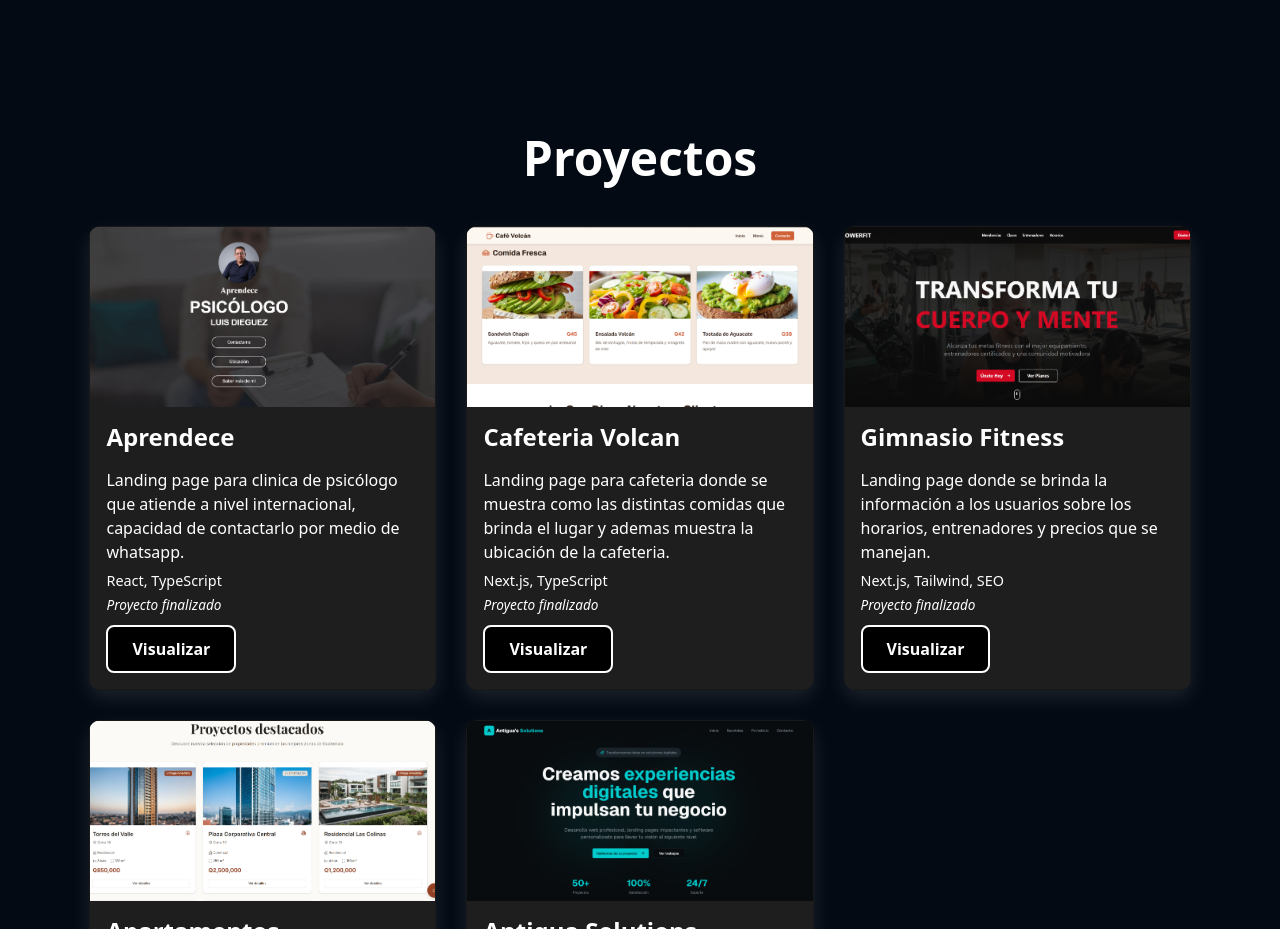
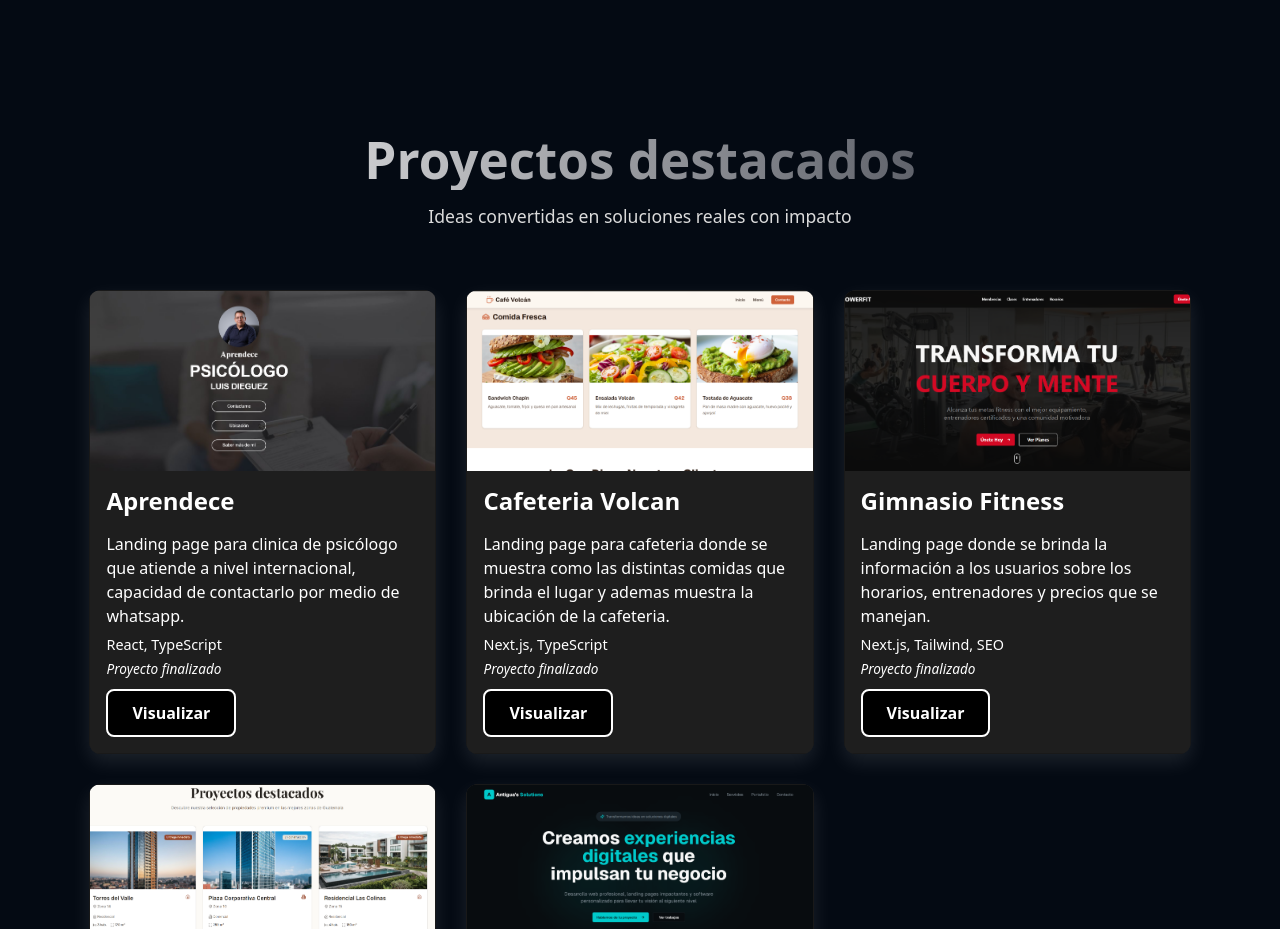
Before and after one commit to daniel-dieguez/portfolio-daniel-dieguez, a React (Create React App) app: page / in a window 1280 px wide. Shown: the part 2300-3229 px from the top of the page. Built offline with nearby package versions, Linux system fonts and the light colour scheme.

Commit message:
[update] se mojoro el estil

```diff
--- a/src/css/proyectos.module.css
+++ b/src/css/proyectos.module.css
@@ -8,11 +8,23 @@
 }
 
 .principalTitle {
-  font-size: 3rem;
-  font-weight: 700;
-  margin-bottom: 40px;
+  font-size: 3.2rem;
+  font-weight: 800;
   text-align: center;
-  color: white;
+  margin-bottom: 12px;
+
+  background: linear-gradient(90deg, #ffffff, #2b2f3a);
+  -webkit-background-clip: text;
+  -webkit-text-fill-color: transparent;
+}
+
+.principalSubtitle {
+  text-align: center;
+  font-size: 1.1rem;
+  color: #dbdbdb;
+  max-width: 600px;
+  margin: 0 auto 60px auto;
+  line-height: 1.6;
 }
 
 .projectsGrid {
--- a/src/pages/Proyectos.jsx
+++ b/src/pages/Proyectos.jsx
@@ -6,7 +6,13 @@ import proyectos from '../data/proyectos'
 export default function Proyectos() {
     return (
         <div className={style.projectsSection}>
-            <h1 className={style.principalTitle}>Proyectos</h1>
+            <h1 className={style.principalTitle}>
+                Proyectos destacados
+            </h1>
+
+            <p className={style.principalSubtitle}>
+                Ideas convertidas en soluciones reales con impacto
+            </p>
 
             <div className={style.projectsGrid}>
                 {proyectos.map((proyecto) => (
```
